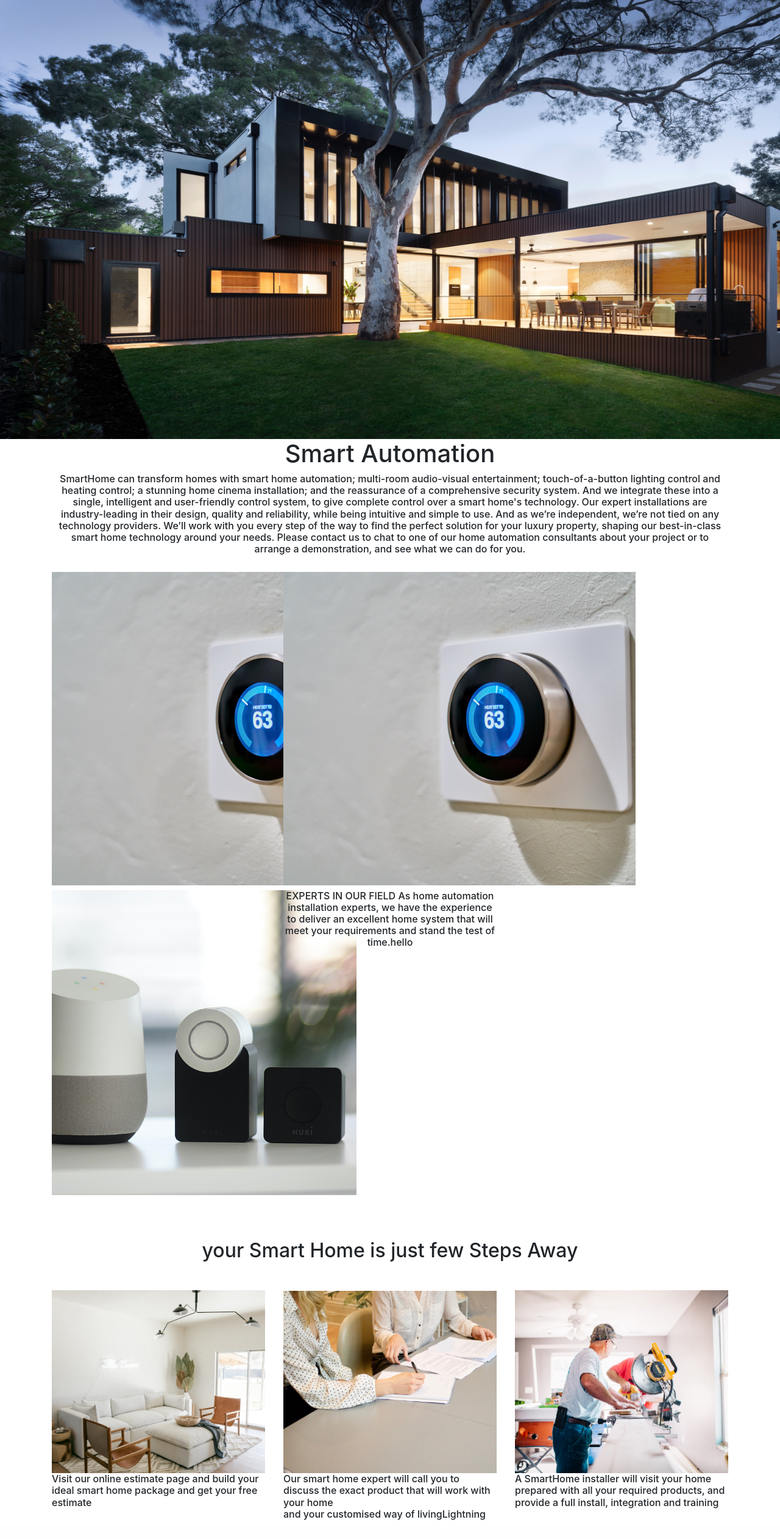
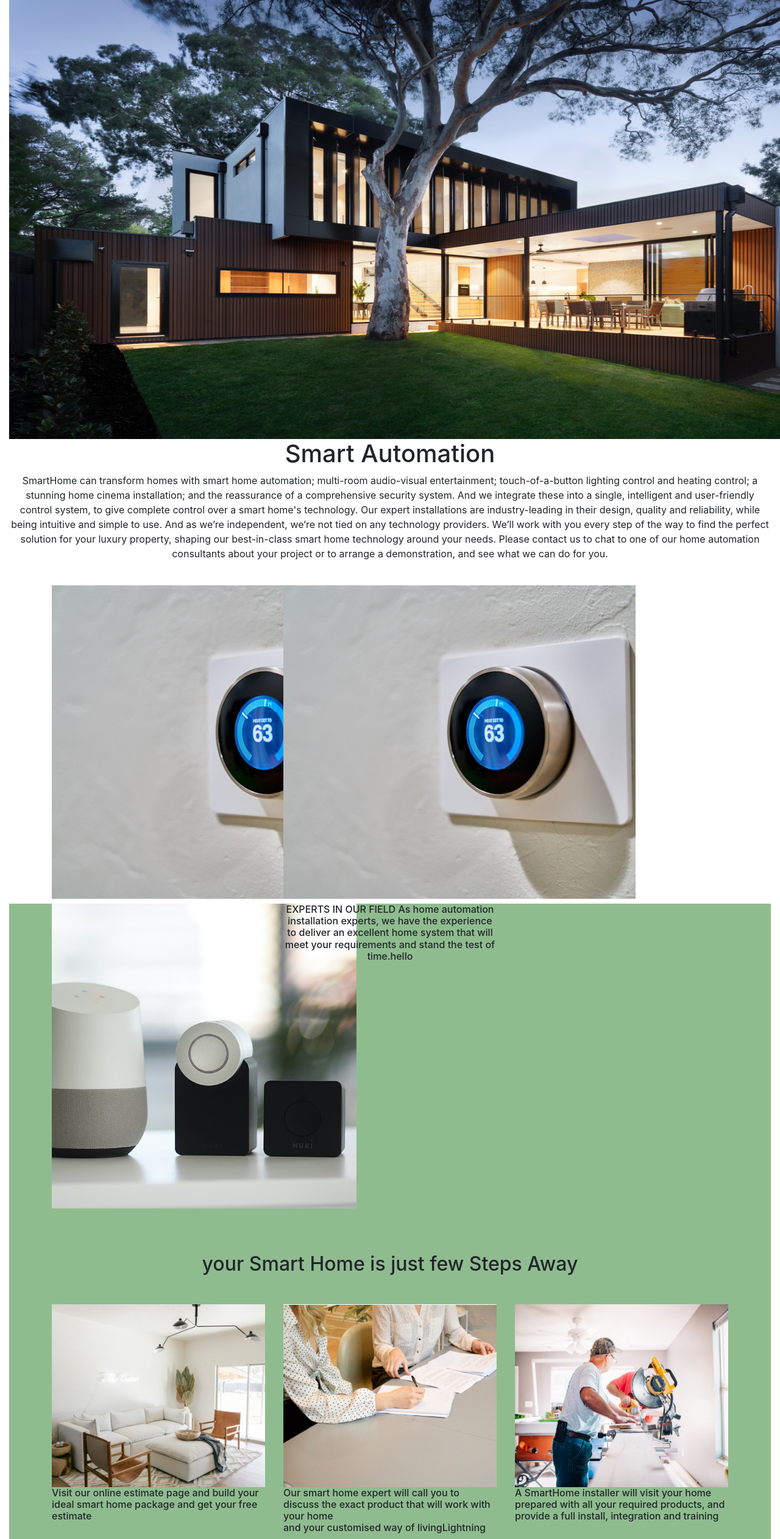
Before and after one commit to tanchohang/SmartHomeTech, a Django app: template src/accounts/templates/accounts/landing.html in a window 1280 px wide; the page is wider, and only the part inside the window is pictured. Shown: that part at 61% size. Before the commit the page ends 2493 px from the top of that part, so only its background shows below. Run offline with Django 3.2, Linux system fonts and the light colour scheme; the template is opened without the code that fills it, so the values that code supplies are empty; parts of the project's set-up code (start-up, migrations or seed data) failed here and were passed over; some libraries are stand-ins or nearby versions.

Commit message:
productspage and landing page

```diff
--- a/src/accounts/templates/accounts/landing.html
+++ b/src/accounts/templates/accounts/landing.html
@@ -3,19 +3,23 @@
 
 {%block content%}
 <!-- Feature -->
+<section class="landing_page container-fluid">
+    <div class="landing">
     <img src="{% static 'css/images/background.jpg' 'fill'  %}" alt="" style="width:1519px;height:720px;">
+    </div>
+    <div class="overlay">Xperts in Home Technology</div>
     <div class="HD">
-    <div class="container">
+        <div class="container1">
             <h1 style="text-align:center"><span class="glyphicon glyphicon-equalizer"></span>Smart Automation</h1>
-        <h6 style="text-align:center">
+            <p style="text-align:center">
 
                 SmartHome can transform homes with smart home automation; multi-room audio-visual entertainment; touch-of-a-button lighting control and heating control; a stunning home cinema installation; and the reassurance of a comprehensive security system. And we integrate these into a single, intelligent and user-friendly control system, to give complete control over a smart home's technology.
                 Our expert installations are industry-leading in their design, quality and reliability, while being intuitive and simple to use. And as we’re independent, we’re not tied on any technology providers.
                 We’ll work with you every step of the way to find the perfect solution for your luxury property, shaping our best-in-class smart home technology around your needs.
                 Please contact us to chat to one of our home automation consultants about your project or to arrange a demonstration, and see what we can do for you.
+                <br>
                 </br>
-        </br>
-        </h6>
+            </p>
         </div>
     </div>
 
@@ -38,7 +42,7 @@
             </div>
         </div>
         <!-------------- NEW START---->
-    <div class="about">
+        <div class="about1">
             <div class="container">
                 <div class="row">
                     <div class="col-lg-4 col-md-4">
@@ -120,4 +124,5 @@
         </div>
     </div>
     <!-- Team End -->
+</section>
 {%endblock%}
--- a/src/accounts/templates/accounts/main.html
+++ b/src/accounts/templates/accounts/main.html
@@ -19,6 +19,9 @@
 
     <link rel="stylesheet" href="https://maxcdn.bootstrapcdn.com/bootstrap/4.0.0/css/bootstrap.min.css" integrity="sha384-Gn5384xqQ1aoWXA+058RXPxPg6fy4IWvTNh0E263XmFcJlSAwiGgFAW/dAiS6JXm" crossorigin="anonymous">
     <link rel="stylesheet" type="text/css" href="{%static 'css/accounts/login.css'%}">
+    <link rel="stylesheet" type="text/css" href="{%static 'css/accounts/products.css'%}">
+    <link rel="stylesheet" type="text/css" href="{%static 'css/accounts/landing.css'%}">
+    <link rel="stylesheet" type="text/css" href="{%static 'css/accounts/register.css'%}">
     <link rel="stylesheet" href="https://stackpath.bootstrapcdn.com/bootstrap/4.5.0/css/bootstrap.min.css" integrity="sha384-9aIt2nRpC12Uk9gS9baDl411NQApFmC26EwAOH8WgZl5MYYxFfc+NcPb1dKGj7Sk" crossorigin="anonymous">
     {%block style%}{%endblock%}
 
--- a/src/accounts/templates/accounts/navbar.html
+++ b/src/accounts/templates/accounts/navbar.html
@@ -6,7 +6,7 @@
                 <a class="nav-link" href="#">Home<span class="sr-only">(current)</span></a>
             </li>
             <li class="nav-item">
-                <a class="nav-link" href='/products'>Services<span class="sr-only">(current)</span></a>
+                <a class="nav-link" href='/services'>Services<span class="sr-only">(current)</span></a>
             </li>
             <li class="nav-item">
                 <a class="nav-link" href='/portfolio'>protfolio<span class="sr-only">(current)</span></a>
--- a/src/accounts/templates/accounts/register.html
+++ b/src/accounts/templates/accounts/register.html
@@ -3,10 +3,10 @@
 {% block title %}Login{% endblock %}
 
 {%block content%}
-<section class="login_page container-fluid">
+<section class="register_page container-fluid">
     <div class="row">
         <aside class="col-sm">
-            <img src="{% static 'css/images/R2.jpg' %}"alt="" style="width:630px;height:750px;">
+            <img src="{% static 'css/images/R2.jpg' %}" alt="" style="width:630px;height:750px;">
         </aside>
         <aside class="form col-md">
             <div class="heading">
@@ -42,6 +42,4 @@
     </div>
 
 </section>
-
-
 {%endblock%}
--- a/src/accounts/urls.py
+++ b/src/accounts/urls.py
@@ -3,9 +3,9 @@ from . import views
 
 urlpatterns = [
     path('', views.home),
+    path('services/', views.services),
     path('login/', views.login),
     path('register/', views.register),
-    path('services/', views.services),
     path('portfolio/', views.portfolio),
     path('about/', views.about),
     path('contact/', views.contact),
--- a/src/accounts/views.py
+++ b/src/accounts/views.py
@@ -14,9 +14,8 @@ def register(request):
     return render(request, 'accounts/register.html', {'include': False})
 
 
-def products(request):
+def services(request):
     return render(request, 'accounts/services.html')
-
 
 def portfolio(request):
     return render(request, 'accounts/portfolio.html')
--- a/src/static/css/accounts/Register.css
+++ b/src/static/css/accounts/Register.css
@@ -1,4 +1,4 @@
-section.login_page {
+section.register_page container-fluid {
 }
 
 aside {
--- a/src/static/css/accounts/landing.css
+++ b/src/static/css/accounts/landing.css
@@ -1,12 +1,49 @@
-
-section.landing_page {
+section.landing_page container-fluid {
 }
 .about
  {
 }
-.about-img{
-border-style: solid;
-border-width: thin;
-border-color: #FFFFFF;
+* {
+    box-sizing: border-box
+}
 
+/* Container needed to position the overlay. Adjust the width as needed */
+.container {
+    position: relative;
+    width: 50%;
+    max-width: 300px;
 }
+
+/* Make the image to responsive */
+.image {
+    display: block;
+    width: 100%;
+    height: auto;
+}
+
+/* The overlay effect - lays on top of the container and over the image */
+.overlay {
+    position: absolute;
+    bottom: 0;
+    background: rgb(0, 0, 0);
+    background: rgba(0, 0, 0, 0.5); /* Black see-through */
+    color: #f1f1f1;
+    width: 100%;
+    transition: .5s ease;
+    opacity: 0;
+    color: white;
+    font-size: 20px;
+    padding: 20px;
+    text-align: center;
+}
+
+/* When you mouse over the container, fade in the overlay title */
+.container:hover .overlay {
+    opacity: 1;
+}
+.about1 {
+    background-color:darkseagreen;
+}
+
+.container:hover .overlay {
+    opacity: 1;
--- /dev/null
+++ b/src/static/css/accounts/products.css
@@ -0,0 +1,63 @@
+section.products_page container-fluid {
+}
+.product {
+    background: #174B2E;
+    text-decoration-color: white;
+    height: 800px;
+    margin: auto;
+    text-align:match-parent;
+}
+.h2 {
+    position: absolute;
+    width: 566px;
+    height: 543px;
+    left: 789px;
+    top: 209px;
+    background: rgba(126, 202, 159, 0.09);
+    border-radius: px;
+}
+.h3 {
+    position: absolute;
+    width: 261.23px;
+    height: 267.25px;
+    left: 648px;
+    top: 280px;
+    border-radius:px;
+}
+.right{
+    position: absolute;
+    width: 261.23px;
+    height: 267.25px;
+    left: 648px;
+    top: 280px;
+    border-radius:px;
+}
+    .circle {
+    position: relative;
+    overflow: hidden;
+}
+    .circle. circle1 {
+        width: 300px;
+        height: 300px;
+        float: left;
+        border-radius: 25%;
+        text-align :right;
+        marginradius:20px;
+    }
+.hint {
+    text-align: right;
+    float:right;
+}
+.circle . circle2 {
+    width: 300px;
+    height: 300px;
+    float: right;
+    border-radius: 50%;
+    text-align: right;
+    marginradius: 20px;
+}
+.text box {
+    border-style: solid;
+    border-color: #287EC7;
+    padding: 1em
+}
```
Also changed, not shown: src/accounts/templates/accounts/services.html (+27 -21 lines), src/static/css/images/Rectangle2.jpg (added), src/static/css/images/guy.jpg (added), src/static/css/images/p1.jpg (added), src/static/css/images/product.jpg (added). Lines whose indentation alone changed are shown as unchanged.
